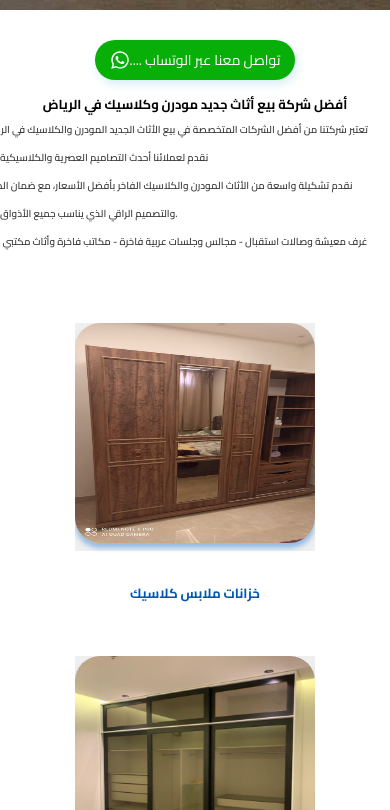
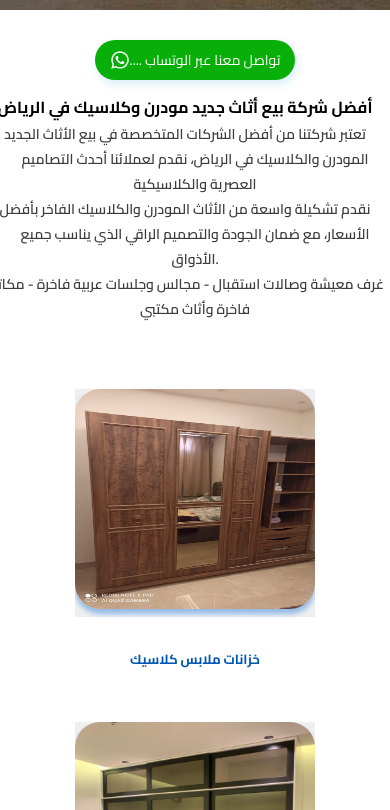
Before and after one commit to hesham2525/Al-Saad-Furniture, a React (Vite) app: page / in a window 390 px wide. Shown: the part 834-1644 px from the top of the page. Built offline with nearby package versions, Linux system fonts and the light colour scheme.

Commit message:
last edit+3

```diff
--- a/src/components/content/Content.jsx
+++ b/src/components/content/Content.jsx
@@ -140,23 +140,22 @@ export default function Content() {
       <hr />
       <div className="information">
   <p className="para11">
-          هل تبحث عن افضل شركة لشراء أثاث مستعمل بشمال وجنوب الرياض بتقييم
-          العملاء؟
+    هل تبحث عن أفضل تشكيلة من الأثاث المودرن والكلاسيك في الرياض بأسعار تنافسية؟
   </p>
   <p className="para22">
-          يوجد لدينا محلات بسوق حراج لشراء الاثاث المستعمل بالرياض ، ومتخصصون في
-          شراء الاثاث المستعمل منذ سنوات من كل العملاء بجميع احياء الرياض ، وهنا
+    نقدم لكم أحدث التصاميم العصرية والكلاسيكية، بأعلى جودة وأسعار مميزة تناسب
+    جميع الميزانيات، حيث نوفر تشكيلة متنوعة تناسب كل الأذواق.
   </p>
   <p className="para22">
-          شراء الأثاث المستعمل ، ودفع فرق بسيط وهنا توفير للوقت والجهد وتقوم
-          بنقل العفش من والى منزلك ، سواء كان الاثاث القديم او الأثاث الجديد
-          وتقوم{" "}
+    نحرص على تقديم أفضل الأثاث بأسعار مناسبة، مع ضمان الجودة والفخامة، لنوفر
+    لك تجربة شراء ممتعة تلبي احتياجاتك وتناسب جميع المساحات والأذواق.
   </p>
   <p className="para22">
-          بالاختيار المناسب لك ونسعد بخدمتك و مع تحيات افضل شركة شراء اثاث
-          مستعمل بالرياض .
+    اختياراتك بين الأثاث المودرن والكلاسيك أصبحت أسهل معنا، مع تشكيلة واسعة
+    وتصاميم راقية تناسب كل منزل، ونسعد دائمًا بخدمتكم.
   </p>
 </div>
+
       <br />
       <br />
       <div className="btnWhatsap">
--- a/src/components/content/content.css
+++ b/src/components/content/content.css
@@ -78,18 +78,15 @@
   .para1 {
     font-size: 28px;
     font-weight: bold;
-    display: flex;
-    justify-content: center;
-    align-items: center;
+    text-align: center;
     margin-top: 3%;
   }
   .para2{
-    display: flex;
-    justify-content: center;
-    align-items: center;
+    text-align: justify;
     font-size: 20px;
     font-weight: 600;
     color: rgb(60, 60, 60);
+    line-height: 1.6;
 
   }
 
@@ -275,10 +272,14 @@
 }
 .para1,.para11{
   font-size: 24px;
+  text-indent:-20px;
+  text-align: center;
 
 }
 .para2,.para22{
-  font-size: 14px;
+  font-size: 16px;
+  text-indent:-20px;
+  text-align: center;
   line-height: 30px;
 }
 .citiesImages{
@@ -308,10 +309,14 @@
   }
   .para1,.para11{
     font-size: 20px;
+    text-indent:-20px;
+    text-align: center;
 
   }
   .para2,.para22{
-    font-size: 12px;
+    font-size: 18px;
+    text-indent:-20px;
+    text-align: center;
     line-height: 30px;
   }
   .citiesImages{
@@ -335,11 +340,14 @@
 @media only screen and (max-width: 760px) {
   .para1,.para11{
     font-size: 18px;
+    text-indent:-20px;
+    text-align: center;
 
   }
   .para2,.para22{
-    font-size: 10px;
-
+    font-size: 16px;
+    text-align: center;
+    text-indent:-20px;
     line-height: 30px;
   }
   .mainP{
@@ -362,13 +370,16 @@
 
 @media only screen and (max-width: 560px) {
   .para1,.para11{
-    font-size: 13px;
+    font-size: 16px;
+    text-align: center;
+    text-indent:-20px;
 
   }
   .para2,.para22{
-    font-size: 8px;
-
-    line-height: 30px;
+    font-size: 14px;
+    text-align: center;
+    text-indent:-20px;
+    line-height: 28px;
   }
   .btn1{
     width: 200px;
@@ -391,15 +402,13 @@
 
 @media only  screen and (max-width: 440px){
   .para2{
-    font-size:10px;
-    text-indent:-20px;
-
-    line-height: 28px;
+    font-size:14px;
+    line-height: 25px;
   }
   .para22{
-    font-size:10px;
+    font-size:13px;
     text-indent:-20px;
-    line-height: 28px;
+    line-height: 25px;
 
   }
   .para11{
```
Lines whose indentation alone changed are shown as unchanged.
